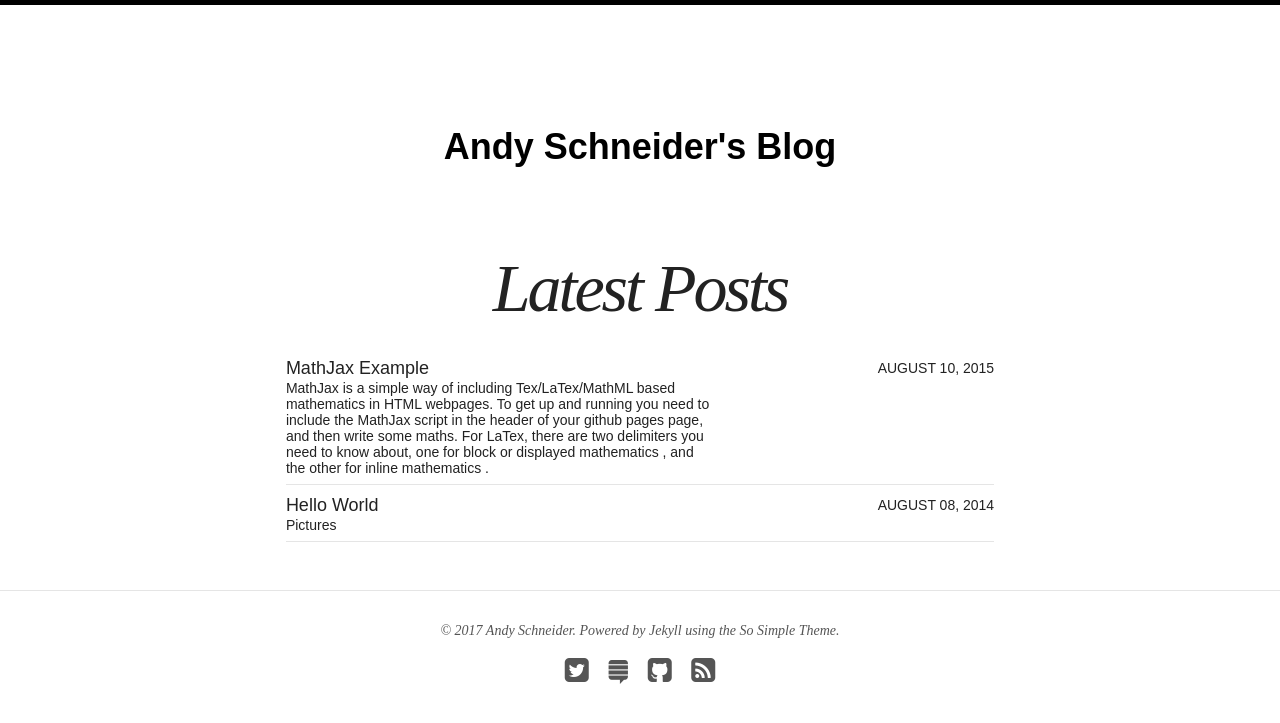
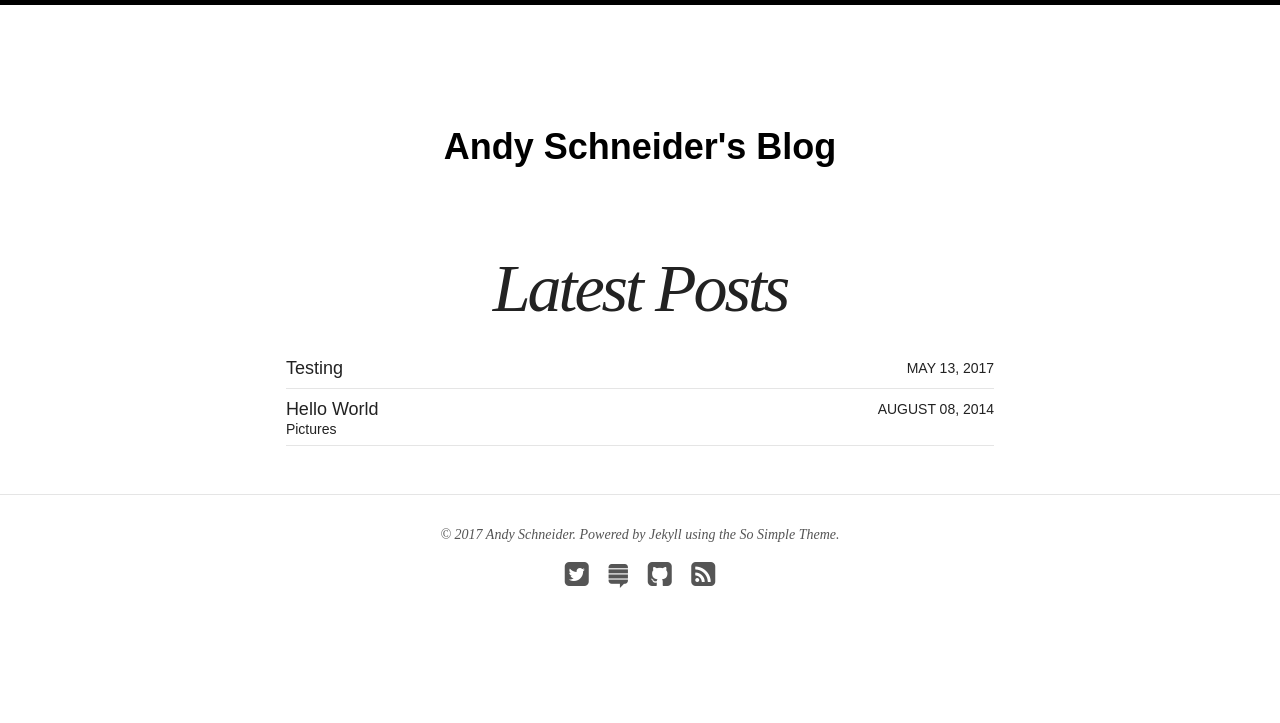
Before and after one commit to SchneiderAndy-zz/schneiderandy.github.io, a Jekyll site: the page built from index.html, in a window 1280 px wide. Shown: the top 723 px of the page. Built offline with Jekyll 4.4.1, drawn with Linux system fonts in a browser that asks for light colours; nearby versions of some CDN libraries.

Commit message:
test post

````diff
--- a/_posts/blog/2015-08-10-mathjax-example.md
+++ /dev/null
@@ -1,32 +0,0 @@
----
-layout: post
-title: "MathJax Example"
-modified:
-categories: blog
-excerpt:
-tags: []
-image:
-  feature:
-date: 2015-08-10T08:08:50-04:00
----
-
-[MathJax](http://www.mathjax.org/) is a simple way of including Tex/LaTex/MathML based mathematics in HTML webpages. To get up and running you need to include the MathJax script in the header of your github pages page, and then write some maths. For LaTex, there are two delimiters you need to know about, one for block or displayed mathematics `\[ ... \]`, and the other for inline mathematics `\( ... \)`.
-
-## Usage
-
-To enable MathJax support be sure Kramdown is your Markdown flavor of choice and MathJax is set to true in your `_config.yml` file.
-
-```yaml
-markdown: kramdown
-mathjax: true
-```
-
-```
-Here is an example MathJax inline rendering \\( 1/x^{2} \\), and here is a block rendering:
-\\[ \frac{1}{n^{2}} \\]
-```
-
-Here is an example MathJax inline rendering \\( 1/x^{2} \\), and here is a block rendering:
-\\[ \frac{1}{n^{2}} \\]
-
-The only thing to look out for is the escaping of the backslash when using markdown, so the delimiters become `\\[ ... \\]` and `\\( ... \\)` for inline and block maths respectively.
````
Also changed, not shown: _posts/blog/2014-08-08-hello-world.md (+1 -1 lines), _posts/blog/2017-05-13-testing.md (added), 1 other file.
